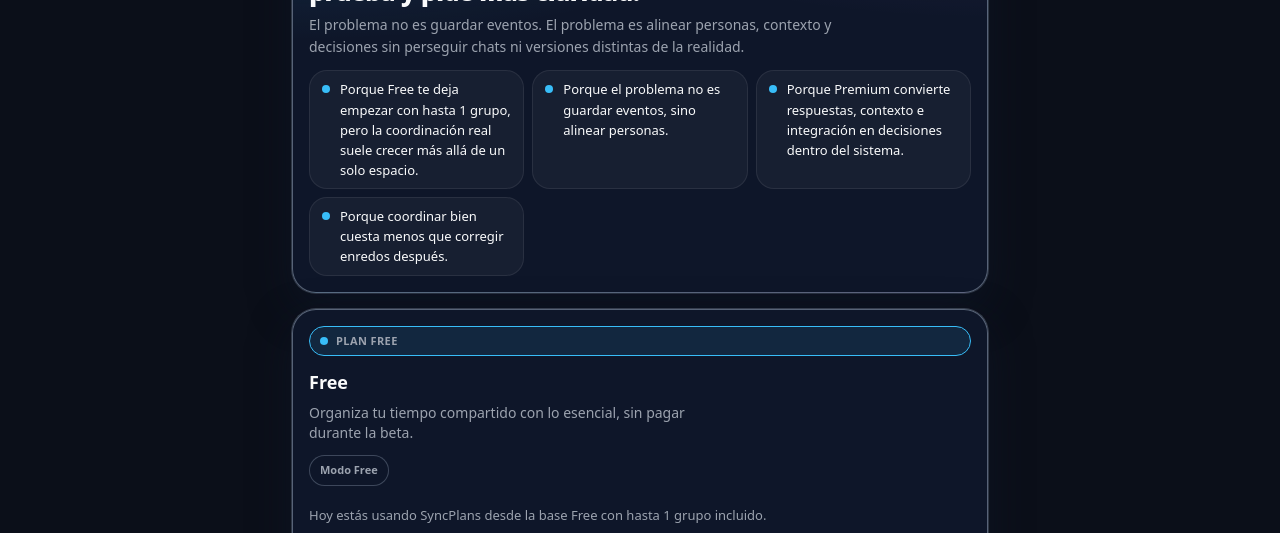
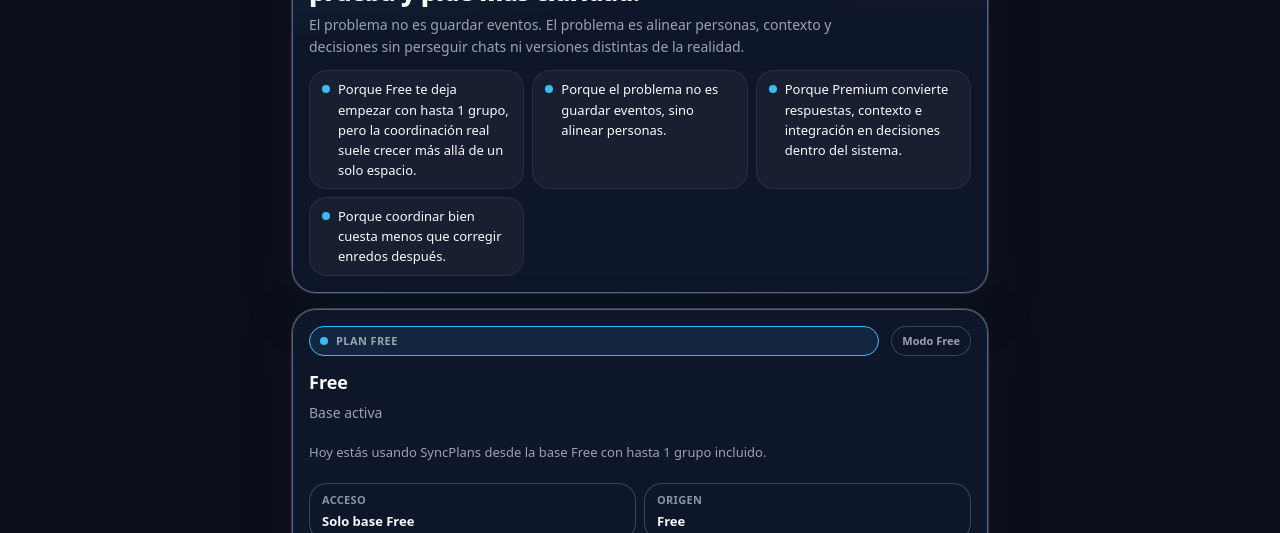
Before and after one commit to Fgainzall/syncplans-app, a Next.js app: page /planes in a window 1280 px wide. Shown: the part 419-952 px from the top of the page. Built offline with nearby package versions, Linux system fonts and the light colour scheme; no server answers.

Commit message:
Polish event proposal actions and plan layout

```diff
--- a/src/app/planes/page.tsx
+++ b/src/app/planes/page.tsx
@@ -125,7 +125,6 @@ function getCurrentPlanNote(state: PlanAccessState): string {
   return `Hoy estás usando SyncPlans desde la base Free con hasta ${FREE_GROUP_LIMIT} grupo incluido.`;
 }
 
-
 function getDecisionHeadline(state: PlanAccessState): string {
   if (state.isFounder) return "Tu acceso ya está en una capa preferencial.";
   if (state.accessSource === "trial")
@@ -181,6 +180,14 @@ function getWhyPayBullets(state: PlanAccessState): string[] {
   ];
 }
 
+function getShortPlanDescription(state: PlanAccessState): string {
+  if (state.isFounder) return "Acceso preferente";
+  if (state.accessSource === "trial") return "Probando Premium";
+  if (state.currentPlanCardId === "premium_yearly") return "Acceso completo";
+  if (state.currentPlanCardId === "premium_monthly") return "Acceso completo";
+  return "Base activa";
+}
+
 export default function PlanesPage() {
   const [profile, setProfile] = useState<Profile | null>(null);
   const [loading, setLoading] = useState<boolean>(true);
@@ -212,6 +219,13 @@ export default function PlanesPage() {
   const cards = useMemo(() => buildPlanCards(), []);
   const planState = useMemo(() => getPlanAccessState(profile), [profile]);
   const whyPayBullets = useMemo(() => getWhyPayBullets(planState), [planState]);
+  const shortPlanDescription = useMemo(
+    () =>
+      loading
+        ? "Leyendo tu información de cuenta..."
+        : getShortPlanDescription(planState),
+    [loading, planState]
+  );
 
   return (
     <MobileScaffold>
@@ -262,11 +276,7 @@ export default function PlanesPage() {
                 {loading ? " " : planState.planLabel}
               </h2>
 
-    <p style={planSubtitleStyle}>
-      {loading
-        ? "Leyendo tu información de cuenta..."
-        : planState.planDescription}
-    </p>
+              <p style={planSubtitleStyle}>{shortPlanDescription}</p>
             </div>
 
             <div style={planActionsColumnStyle}>
@@ -450,7 +460,6 @@ const sectionWrapperStyle: CSSProperties = {
   gap: spacing.lg,
 };
 
-
 const decisionHeroStyle: CSSProperties = {
   borderRadius: radii.xl,
   border: `1px solid ${colors.borderStrong}`,
@@ -526,7 +535,7 @@ const decisionBulletCardStyle: CSSProperties = {
   padding: `${spacing.sm}px ${spacing.md}px`,
   display: "flex",
   alignItems: "flex-start",
-  gap: 10,
+  gap: spacing.sm,
 };
 
 const decisionBulletDotStyle: CSSProperties = {
@@ -557,8 +566,9 @@ const planCardStyle: CSSProperties = {
 
 const planHeaderRowStyle: CSSProperties = {
   display: "grid",
-  gridTemplateColumns: "minmax(0, 1fr)",
+  gridTemplateColumns: "1fr auto",
   gap: spacing.md,
+  alignItems: "start",
 };
 
 const planLabelColumnStyle: CSSProperties = {
@@ -571,7 +581,7 @@ const planLabelColumnStyle: CSSProperties = {
 const planActionsColumnStyle: CSSProperties = {
   display: "flex",
   alignItems: "flex-start",
-  justifyContent: "flex-start",
+  justifyContent: "flex-end",
   minWidth: 0,
 };
 
@@ -700,11 +710,7 @@ const betaNoteBodyStyle: CSSProperties = {
   lineHeight: 1.55,
   color: colors.textSecondary,
 };
-const mobilePlanStackStyle: CSSProperties = {
-  display: "grid",
-  gridTemplateColumns: "1fr",
-  gap: spacing.sm,
-};
+
 const plansSectionStyle: CSSProperties = {
   borderRadius: radii.xl,
   background: colors.surfaceRaised,
--- a/src/components/EventsTimeline.tsx
+++ b/src/components/EventsTimeline.tsx
@@ -1,4 +1,3 @@
-
 // src/components/EventsTimeline.tsx
 "use client";
 
@@ -55,7 +54,6 @@ type ShareState = {
 
 type InviteStateByEventId = Record<string, PublicInviteRow | null>;
 type TrustSignalByEventId = Record<string, ConflictTrustSignal | null>;
-
 
 function humanizeShareError(
   err: unknown,
@@ -670,12 +668,6 @@ export default function EventsTimeline({
     return `/events/new/details?${qp.toString()}`;
   }
 
-  function onReviewExternalProposal(ev: TimelineEvent, invite: PublicInviteRow) {
-    const url = buildExternalProposalUrl(ev, invite, "review");
-    if (!url) return;
-    router.push(url);
-  }
-
   function onTakeExternalProposal(ev: TimelineEvent, invite: PublicInviteRow) {
     const url = buildExternalProposalUrl(ev, invite, "accept");
     if (!url) return;
@@ -726,11 +718,11 @@ export default function EventsTimeline({
                 const isOwnerView =
                   !!currentUserId && resolveEventOwnerId(ev) === currentUserId;
                 const canDelete = isOwnerView;
-               const canAcceptProposal =
-  isOwnerView &&
-  invite?.status === "rejected" &&
-  !!invite?.proposed_date &&
-  !invite?.creator_response;
+                const canAcceptProposal =
+                  isOwnerView &&
+                  invite?.status === "rejected" &&
+                  !!invite?.proposed_date &&
+                  !invite?.creator_response;
                 const proposedDateLabel = formatProposedDate(
                   invite?.proposed_date ?? null
                 );
@@ -893,27 +885,26 @@ export default function EventsTimeline({
                                 : "Te propusieron una nueva fecha para este plan"}
                             </div>
                             <div style={S.inlineProposalSub}>
-                              Puedes revisarla con calma o entrar ya con esa fecha
-                              precargada para confirmar y guardar pasando por
-                              conflictos.
+                              Si te sirve, entra directo con esta fecha y guarda la
+                              decisión pasando por el flujo real de conflictos.
                             </div>
                           </div>
 
                           <div style={S.inlineProposalActions}>
                             <button
                               type="button"
-                              onClick={() => onReviewExternalProposal(ev, invite!)}
-                              style={S.proposalSecondaryBtn}
+                              onClick={() => onTakeExternalProposal(ev, invite!)}
+                              style={S.proposalPrimaryBtn}
                             >
-                              Revisar propuesta
+                              Tomar fecha
                             </button>
 
                             <button
                               type="button"
-                              onClick={() => onTakeExternalProposal(ev, invite!)}
-                              style={S.proposalPrimaryBtn}
+                              onClick={() => openEventFromCaptureFallback(router, ev)}
+                              style={S.proposalSecondaryBtn}
                             >
-                              Tomar esta fecha
+                              Ver evento
                             </button>
                           </div>
                         </div>
@@ -988,26 +979,26 @@ export default function EventsTimeline({
                                 real dentro de SyncPlans
                               </div>
                               <div style={S.proposalActionSub}>
-                                Entraremos con la fecha sugerida precargada. Desde ahí
-                                puedes ajustarla, confirmarla o guardarla pasando por el
-                                mismo flujo real de conflictos.
+                                Entraremos con la fecha sugerida precargada para
+                                confirmar y guardar pasando por el flujo real de
+                                conflictos.
                               </div>
 
                               <div style={S.inlineProposalActions}>
                                 <button
                                   type="button"
-                                  onClick={() => onReviewExternalProposal(ev, invite)}
-                                  style={S.proposalSecondaryBtn}
+                                  onClick={() => onTakeExternalProposal(ev, invite)}
+                                  style={S.proposalPrimaryBtn}
                                 >
-                                  Revisar propuesta
+                                  Tomar fecha
                                 </button>
 
                                 <button
                                   type="button"
-                                  onClick={() => onTakeExternalProposal(ev, invite)}
-                                  style={S.proposalPrimaryBtn}
+                                  onClick={() => openEventFromCaptureFallback(router, ev)}
+                                  style={S.proposalSecondaryBtn}
                                 >
-                                  Tomar esta fecha
+                                  Ver evento
                                 </button>
                               </div>
                             </div>
@@ -1061,6 +1052,13 @@ export default function EventsTimeline({
       })}
     </div>
   );
+}
+
+function openEventFromCaptureFallback(
+  router: ReturnType<typeof useRouter>,
+  ev: TimelineEvent
+) {
+  router.push(`/events?focusEventId=${encodeURIComponent(String(ev.id))}`);
 }
 
 const S: Record<string, React.CSSProperties> = {
@@ -1347,7 +1345,6 @@ const S: Record<string, React.CSSProperties> = {
     whiteSpace: "pre-wrap",
     wordBreak: "break-word",
   },
-
   inlineProposalStrip: {
     borderRadius: 14,
     border: "1px solid rgba(165,180,252,0.24)",
```
Lines whose indentation alone changed are shown as unchanged.
